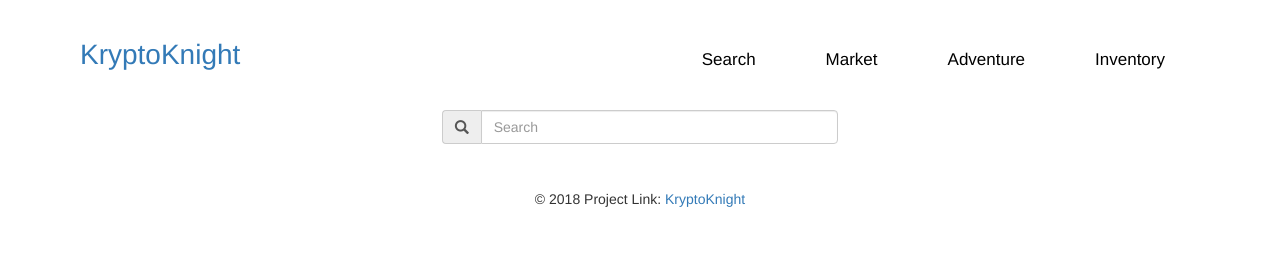
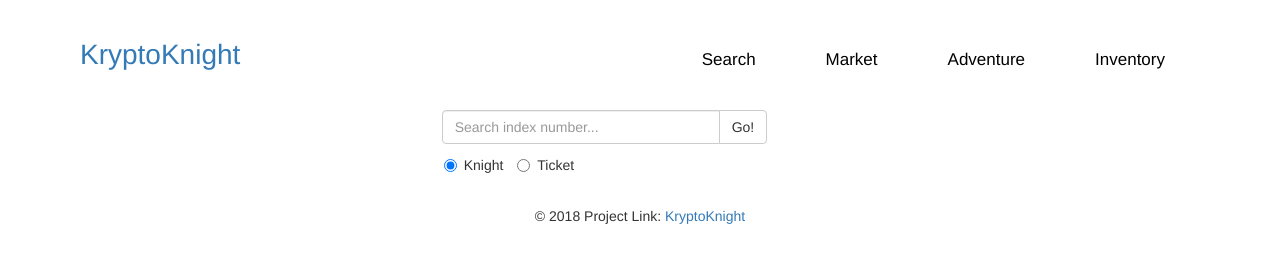
Before and after one commit to yaboiarj/KryptoKnight, a website: page src/search.html in a window 1280 px wide. Drawn offline with nearby package versions, Linux system fonts and the light colour scheme; files whose address does not match are found by name.

Commit message:
slight change made

```diff
--- a/src/js/app.js
+++ b/src/js/app.js
@@ -146,6 +146,8 @@ App = {
      */
   },
 
+
+
   getPagination: function (table) {
     $('#maxRows').on('change', function () {
       $('.pagination').html('');
--- a/src/search.html
+++ b/src/search.html
@@ -5,7 +5,7 @@
   <meta charset="UTF-8">
   <meta name="viewport" content="width=device-width, initial-scale=1.0">
   <meta http-equiv="X-UA-Compatible" content="ie=edge">
-  <title>Inventory - Krypto Knight</title>
+  <title>Search - Krypto Knight</title>
   <link href="css/main.css" rel="stylesheet">
   <link href="css/bootstrap.min.css" rel="stylesheet">
 </head>
@@ -23,18 +23,28 @@
 
   <div class="search-container">
     <div class="col-sm-4 col-sm-push-4">
-      <div class="form-group input-group">
-        <span class="input-group-addon"><i class="glyphicon glyphicon-search"></i></span>
-        <input name="query" id="txt_query" placeholder="Search" type="text" class="form-control">
+      <div class="row">
+        <div class="col-lg-10">
+          <div class="input-group">
+            <input type="text" class="form-control" placeholder="Search index number...">
+            <span class="input-group-btn">
+              <button class="btn btn-default" type="button">Go!</button>
+            </span>
+          </div>
+        </div>
+        <div class="col-lg-6" style="margin: 10px 0 0 2px">
+          <label class="radio-inline"><input type="radio" name="optradio" checked>Knight</label>
+          <label class="radio-inline"><input type="radio" name="optradio">Ticket</label>
+        </div>
       </div>
     </div>
     <div class="row">
-
+      <div class="col-xs-12 col-sm-8 col-sm-push-2">
       </div>
     </div>
     <footer>
       <div class="footer-copyright text-center py-5">© 2018 Project Link:
-      <a href="https://github.com/yaboiarj/KryptoKnight"> KryptoKnight </a>
+        <a href="https://github.com/yaboiarj/KryptoKnight" target="_blank"> KryptoKnight </a>
       </div>
     </footer>
 
```
Also changed, not shown: src/adventure.html (+1 -1 lines), src/index.html (+1 -1 lines), src/inventory.html (+1 -1 lines), src/market.html (+1 -1 lines). Lines whose indentation alone changed are shown as unchanged.
